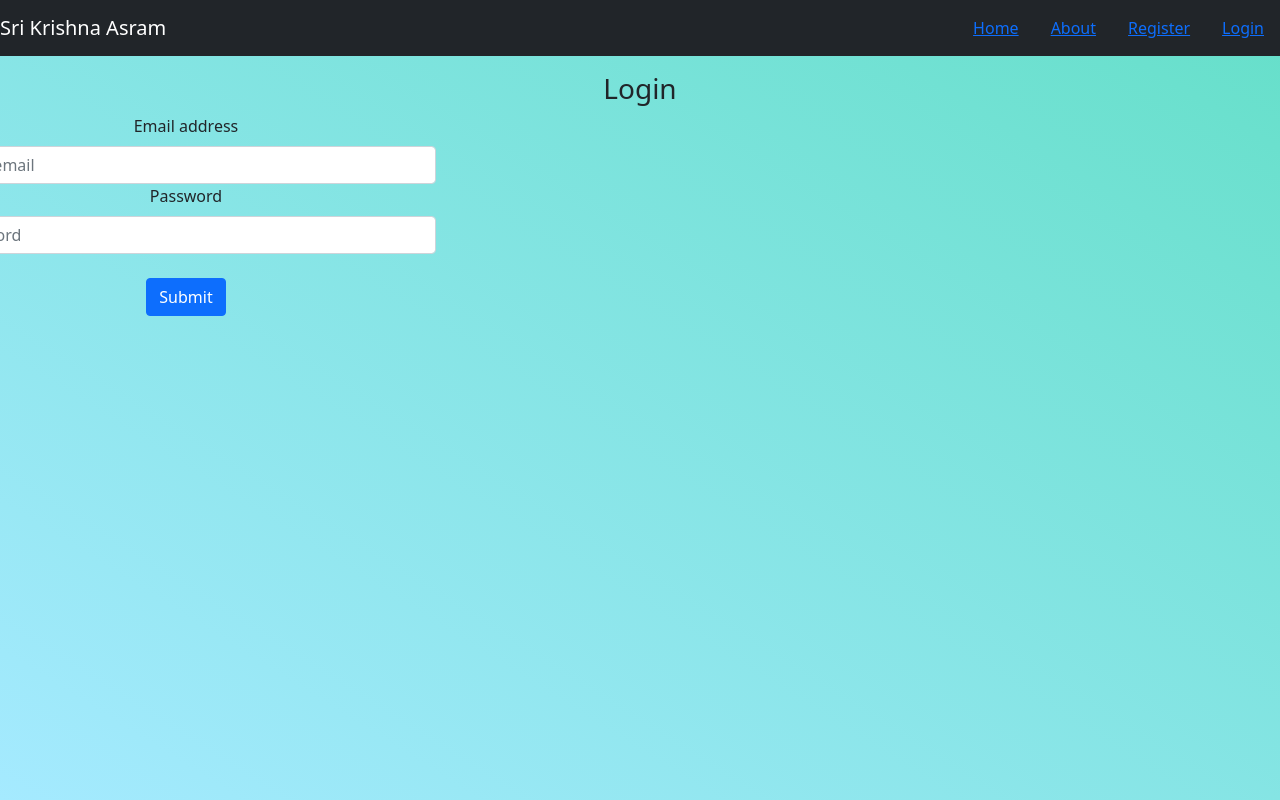
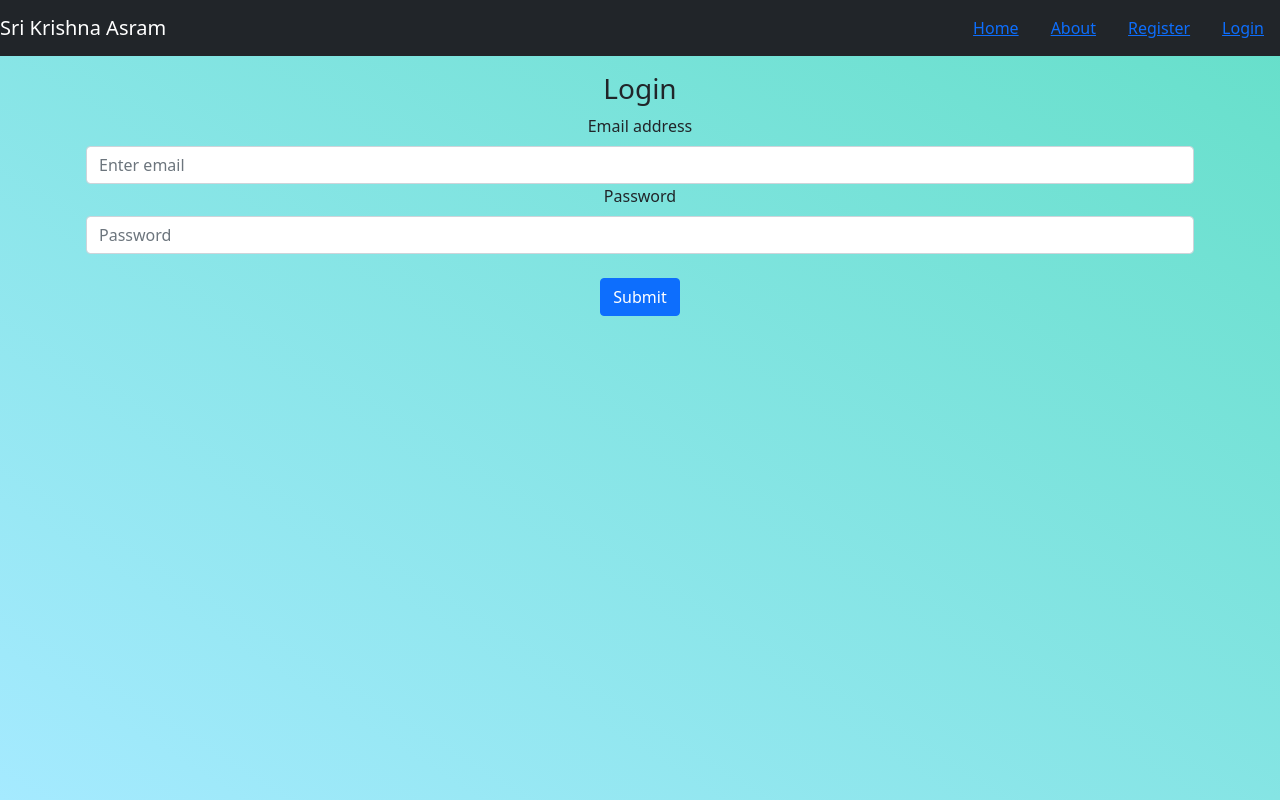
Before and after one commit to NithyaGR/slokas, a React (Create React App) app in the folder front-end/: page /login in a window 1280 px wide. Built offline with nearby package versions, Linux system fonts and the light colour scheme.

Commit message:
Login changed back to the original design

```diff
--- a/front-end/src/pages/Login/Login.js
+++ b/front-end/src/pages/Login/Login.js
@@ -65,7 +65,7 @@ render(){
         <Container className='w-100 p-3'>
         <div>
             <h3>Login</h3>
-            <div className='login'>
+
             <Form>
                 <Form.Group controlId='formBasicEmail'>
                     <Form.Label>Email address</Form.Label>
@@ -81,7 +81,7 @@ render(){
                     Submit
                 </Button>
             </Form>
-            </div>
+
         </div>
         </Container>
 
```
